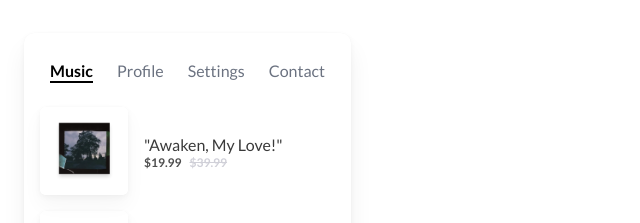
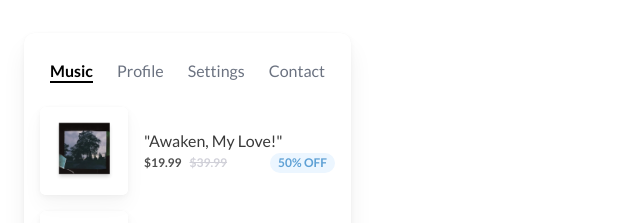
Before and after one commit to Andrei1694/my-shop-app, a React (Vite) app: page / in a window 1280 px wide. Shown: the part 820-1043 px from the top of the page, without its empty margins (0-640 px from the left). Built offline with nearby package versions, Linux system fonts and the light colour scheme.

Commit message:
added pill to horisontal card

```diff
--- a/src/components/horisontal-card.component.jsx
+++ b/src/components/horisontal-card.component.jsx
@@ -1,4 +1,6 @@
-export default function HorisontalCard() {
+import Pill from "./pill.component";
+
+export default function HorisontalCard({ discountMessage }) {
   return (
     <div className="flex w-[295px] items-center">
       <div className="flex-shrink-0 flex items-center justify-center w-[88px] h-[88px] rounded-[5px] shadow-[0px_10px_20px_rgba(0,_0,_0,_0.04),_0px_2px_6px_rgba(0,_0,_0,_0.04),_0px_0px_1px_rgba(0,_0,_0,_0.04)]">
@@ -10,17 +12,20 @@ export default function HorisontalCard() {
           height={"60px"}
         />
       </div>
-      <div className="flex flex-col justify-center items-start ml-[16px]">
+      <div className="flex flex-col justify-center items-start ml-[16px] flex-grow">
         <div className="text-nowrap text-base leading-[24px] inline-block">
           "Awaken, My Love!"
         </div>
-        <div className="flex flex-row items-center justify-start gap-[8px] text-ui-gray-80">
-          <div className="leading-[12px] font-extrabold opacity-[0.9]">
-            $19.99
+        <div className="flex flex-row items-center justify-between w-full text-ui-gray-80">
+          <div className="flex items-center gap-[8px]">
+            <div className="leading-[12px] font-extrabold opacity-[0.9]">
+              $19.99
+            </div>
+            <b className="relative [text-decoration:line-through] leading-[12px] text-text-gray-40 opacity-[0.9]">
+              $39.99
+            </b>
           </div>
-          <b className="relative [text-decoration:line-through] leading-[12px] text-text-gray-40 opacity-[0.9]">
-            $39.99
-          </b>
+          {discountMessage && <Pill>{discountMessage}</Pill>}
         </div>
       </div>
     </div>
--- a/src/components/tab-menu.component.jsx
+++ b/src/components/tab-menu.component.jsx
@@ -38,7 +38,7 @@ const TabMenu = () => {
         {activeTab === "home" && (
           <div>
             <div className="flex flex-col gap-4">
-              <HorisontalCard />
+              <HorisontalCard discountMessage={"50% OFF"} />
               <HorisontalCard />
               <HorisontalCard />
             </div>
```
